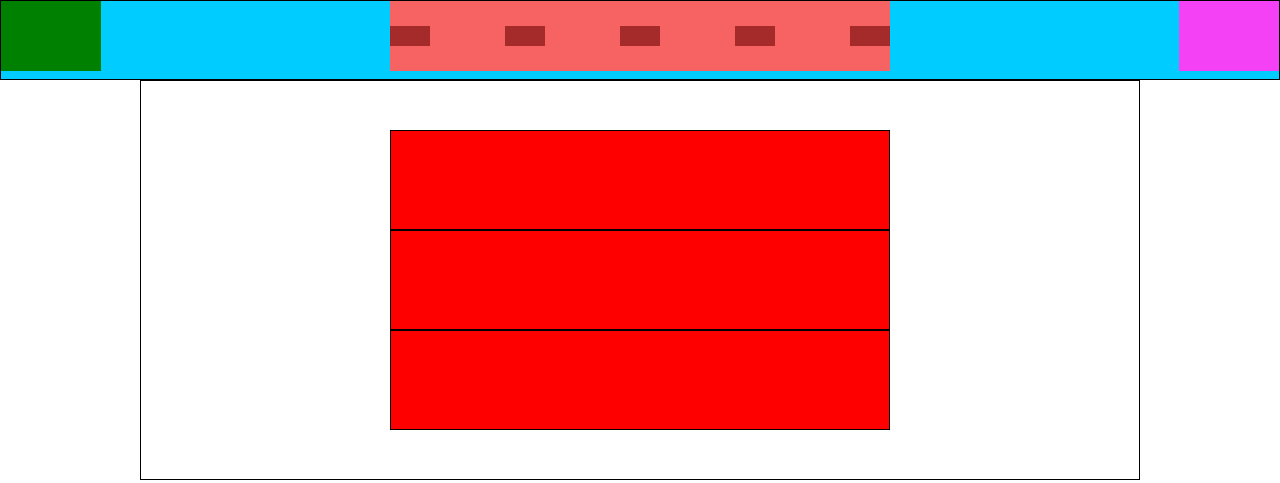
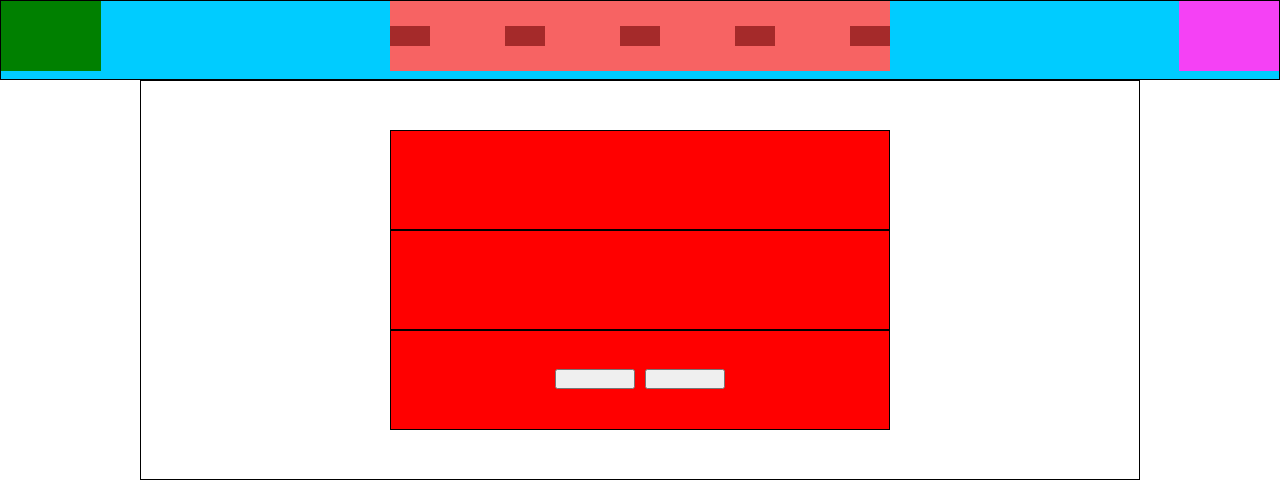
Before and after one commit to Andrea-Pomati/htmlcss-struttura-discord, a plain HTML site: page index.html in a window 1280 px wide. Drawn offline with Linux system fonts and the light colour scheme.

Commit message:
feat:add sectiojn with buttons

```diff
--- a/css/style.css
+++ b/css/style.css
@@ -93,3 +93,17 @@
     border: 1px solid black;
     background-color: red;
 }
+
+
+#buttons-header {
+    display: flex;
+    flex-direction: row;
+    justify-content: center;
+    align-items: center;
+    gap: 10px;
+}
+
+.button-1-2 {
+    height: 20px;
+    width: 80px;
+}
--- a/index.html
+++ b/index.html
@@ -59,9 +59,21 @@
         <p></p>
     </div>
 
-    <div class="header-sons">
-        <link rel="stylesheet" href="">
-        <link rel="stylesheet" href="">
+    <div class="header-sons" id="buttons-header">
+        <div>
+            <button class="button-1-2">
+                <link rel="stylesheet" href="">
+            </button>
+        </div>
+
+       <div>
+            <button class="button-1-2">
+                <link rel="stylesheet" href="">
+            </button>
+        </div>
+
+
+
     </div>
 
 
```
